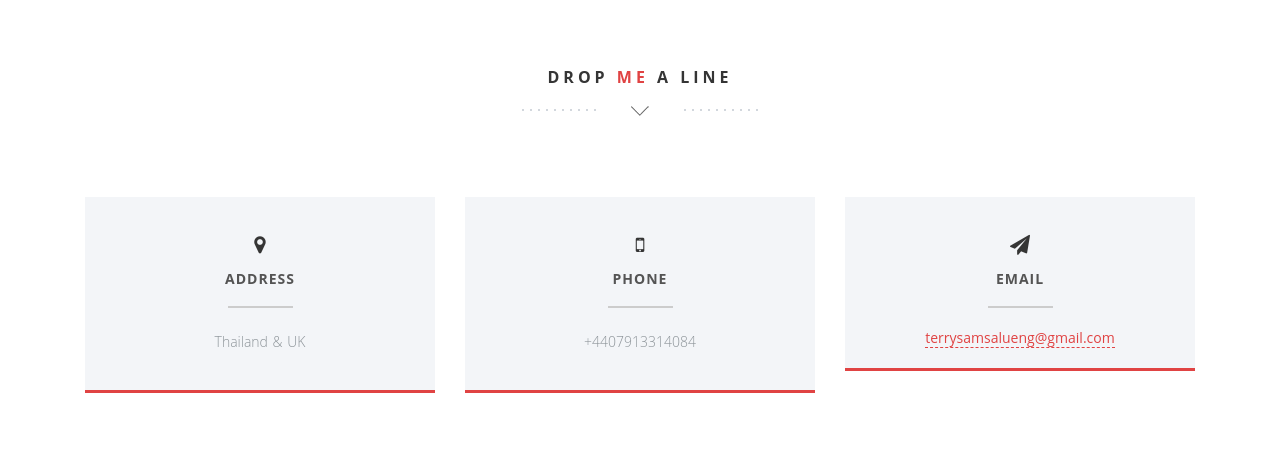
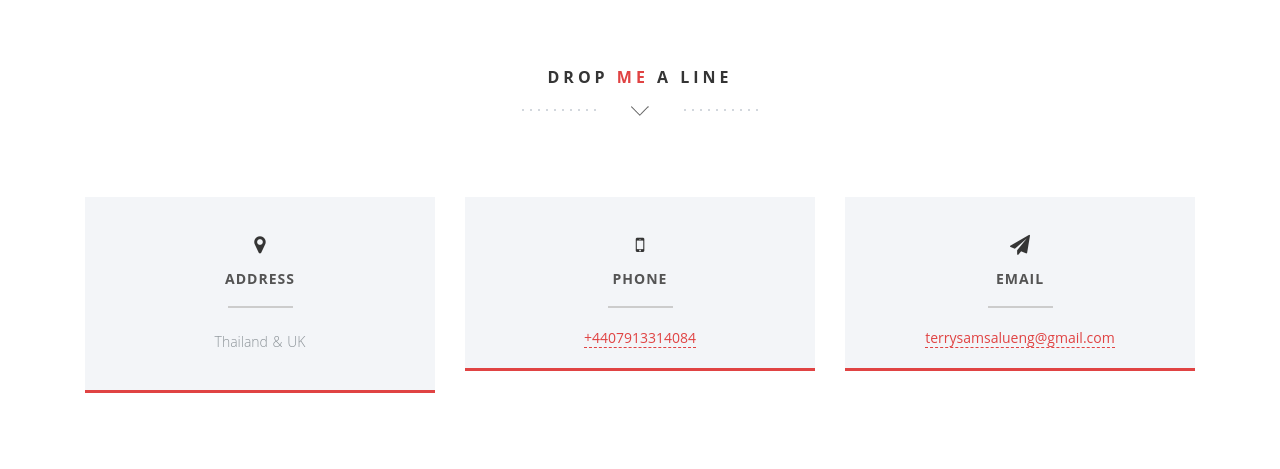
Before and after one commit to BigTel2020/Sam-Salueng-new-color-website, a plain HTML site: page index.html in a window 1280 px wide. Shown: the part 6272-6741 px from the top of the page. Drawn offline with nearby package versions, Linux system fonts and the light colour scheme; some packages are replaced by stand-ins of ours.

Commit message:
added interactive phone number

```diff
--- a/index.html
+++ b/index.html
@@ -571,7 +571,7 @@
         <div class="col-md-4">
           <div class="dark-box box-hover">
             <h2><i class="fa fa-mobile"></i><span>Phone</span></h2>
-            <p>+4407913314084</p>
+            <a href="tel:+4407913314084">+4407913314084</a>
           </div>
         </div>
         <!-- E-Mail Box -->
```
